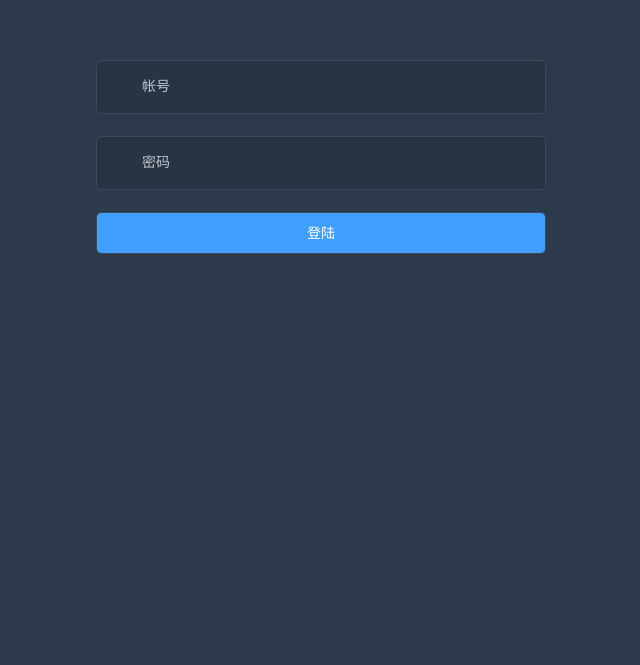
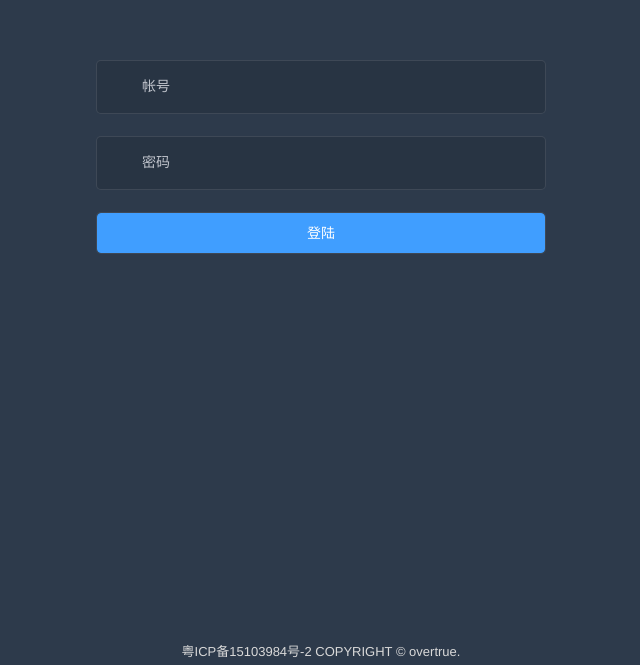
Before and after one commit to double1025/wx.admin, a Vue app: page /login in a window 1280 px wide. Shown: the part 135-800 px from the top of the page, without its empty margins (319-959 px from the left). Built offline with nearby package versions, Linux system fonts and the light colour scheme.

Commit message:
添加备案号

```diff
--- a/src/views/login/index.vue
+++ b/src/views/login/index.vue
@@ -35,6 +35,9 @@
         </el-button>
       </el-form-item>
     </el-form>
+    <div class="footer">
+      <a href="http://admin.siyoumi.com">粤ICP备15103984号-2</a> COPYRIGHT © overtrue.
+    </div>
   </div>
 </template>
 
@@ -242,6 +245,16 @@
   $dark_gray: #889aa4;
   $light_gray: #eee;
 
+  .footer {
+    color: #d9d9d9;
+    font-size: 13px;
+    height: 20px;
+    position: fixed;
+    bottom: 0;
+    width: 100%;
+    text-align: center;
+  }
+
   .login-container {
     position: fixed;
     height: 100%;
```
Also changed, not shown: 1 other file (tests, documents, lock files or other folders).
